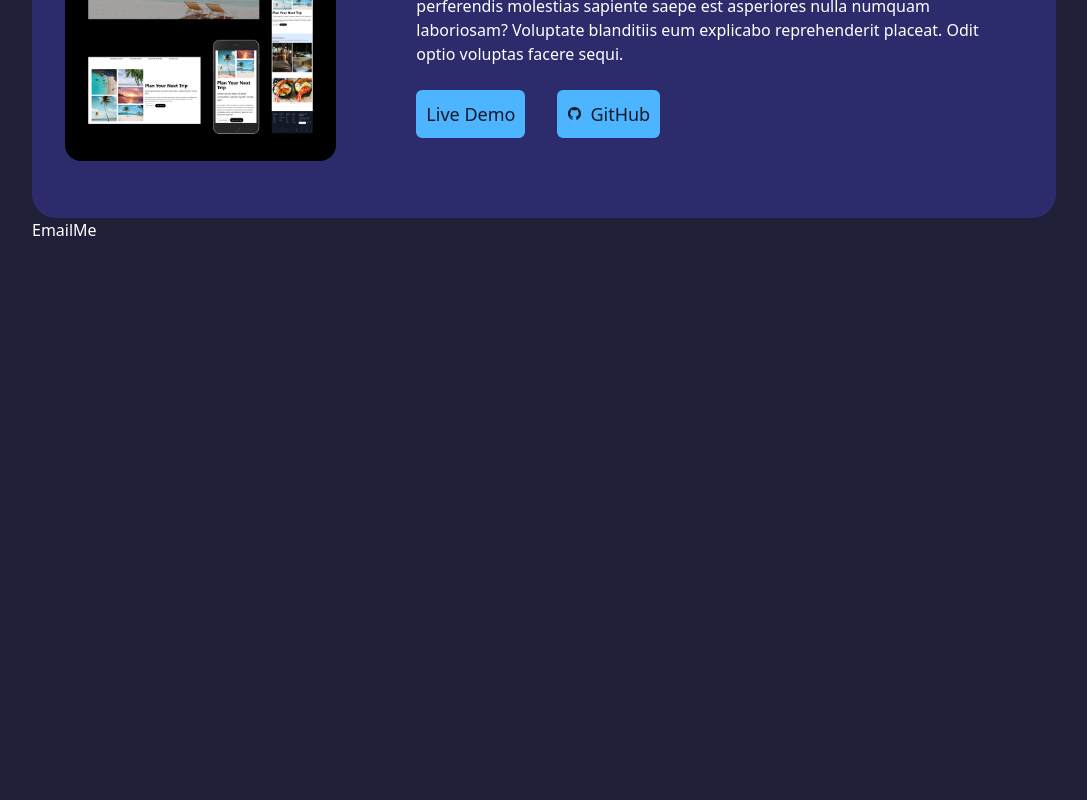
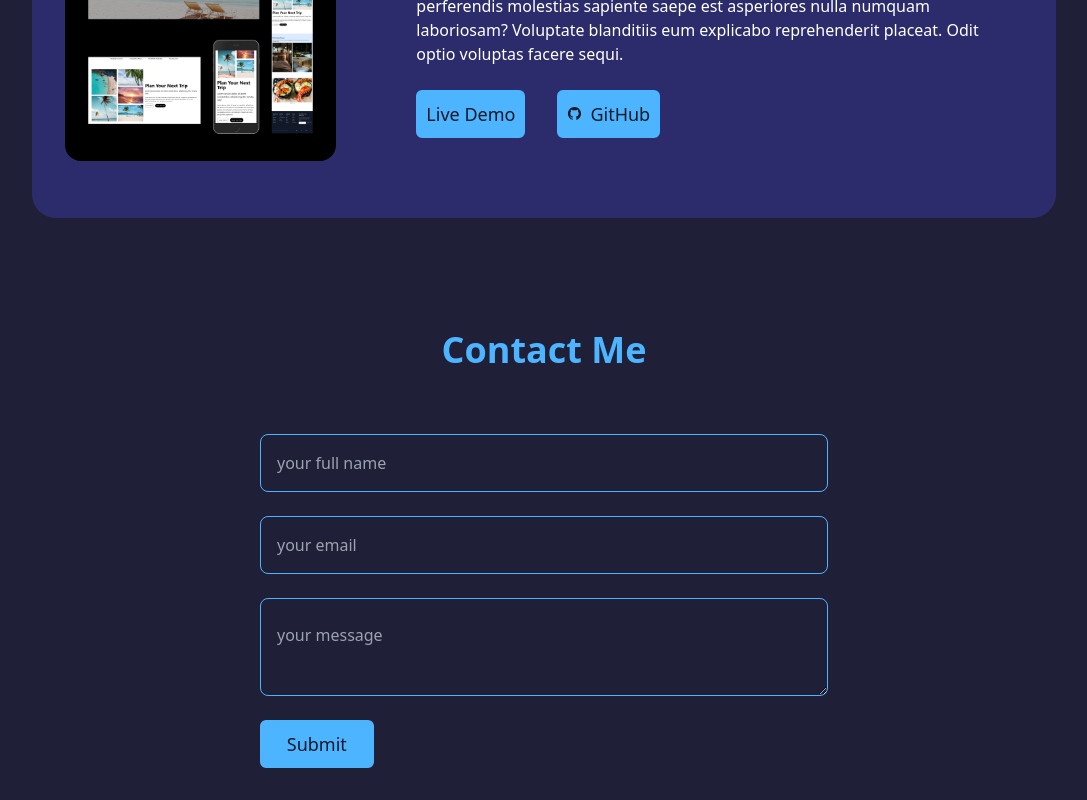
Before and after one commit to ibtesam5d/next-ibtesam-portfolio, a Next.js app: page / in a window 1280 px wide. Shown: the part 2743-3543 px from the top of the page, without its empty margins (96-1183 px from the left). Before the commit the page ends 2985 px from the top, so only its background shows below. Built offline with nearby package versions, Linux system fonts and the light colour scheme.

Commit message:
Component/EmailME added

```diff
--- a/components/EmailMe.jsx
+++ b/components/EmailMe.jsx
@@ -1,8 +1,18 @@
-import React from 'react'
 
 const EmailMe = () => {
   return (
-    <div>EmailMe</div>
+    <section id="contact" className="mt-[7rem] h-full">
+      <h2 className='font-semibold text-center text-2xl mb-8 md:text-3xl lg:text-4xl text-[#4db5ff]'>Contact Me</h2>
+
+      <div className="px-4 lg:w-[600px] xl:py-8 mx-auto">
+        <form action="" className="flex flex-col gap-6">
+          <input type="text" placeholder="your full name" className="bg-transparent border-[1px] border-[#4db5ff] text-gray-400 px-4 py-4 rounded-lg"/>
+          <input type="email" placeholder="your email" className="bg-transparent border-[1px] border-[#4db5ff] text-gray-400 px-4 py-4 rounded-lg"/>
+          <textarea placeholder="your message" className="bg-transparent border-[1px] border-[#4db5ff] text-gray-400 px-4 py-6 rounded-lg"/>
+          <button type="submit" className='md:text-lg px-2 py-2 border-[2px] border-[#4db5ff] text-gray-900 rounded-md bg-[#4db5ff] hover:bg-white hover:text-gray-900 hover:border-white w-[20%]'>Submit</button>
+        </form>
+      </div>
+    </section>
   )
 }
 
--- a/components/Projects.jsx
+++ b/components/Projects.jsx
@@ -8,7 +8,7 @@ const Projects = () => {
   const [projectData, setProjectData] = useState(data)
 
   return (
-    <section id='projects' className='mt-[7rem] h-screen md:h-full'>
+    <section id='projects' className='mt-[7rem] h-full'>
         <h2 className='font-semibold text-center text-2xl mb-8 md:text-3xl lg:text-4xl text-[#4db5ff]'>My Projects</h2>
         <div className="grid grid-cols-1 gap-8 lg:grid-cols-2 lg:gap-8 xl:gap-8 xl:grid-cols-1  ">
 
```
